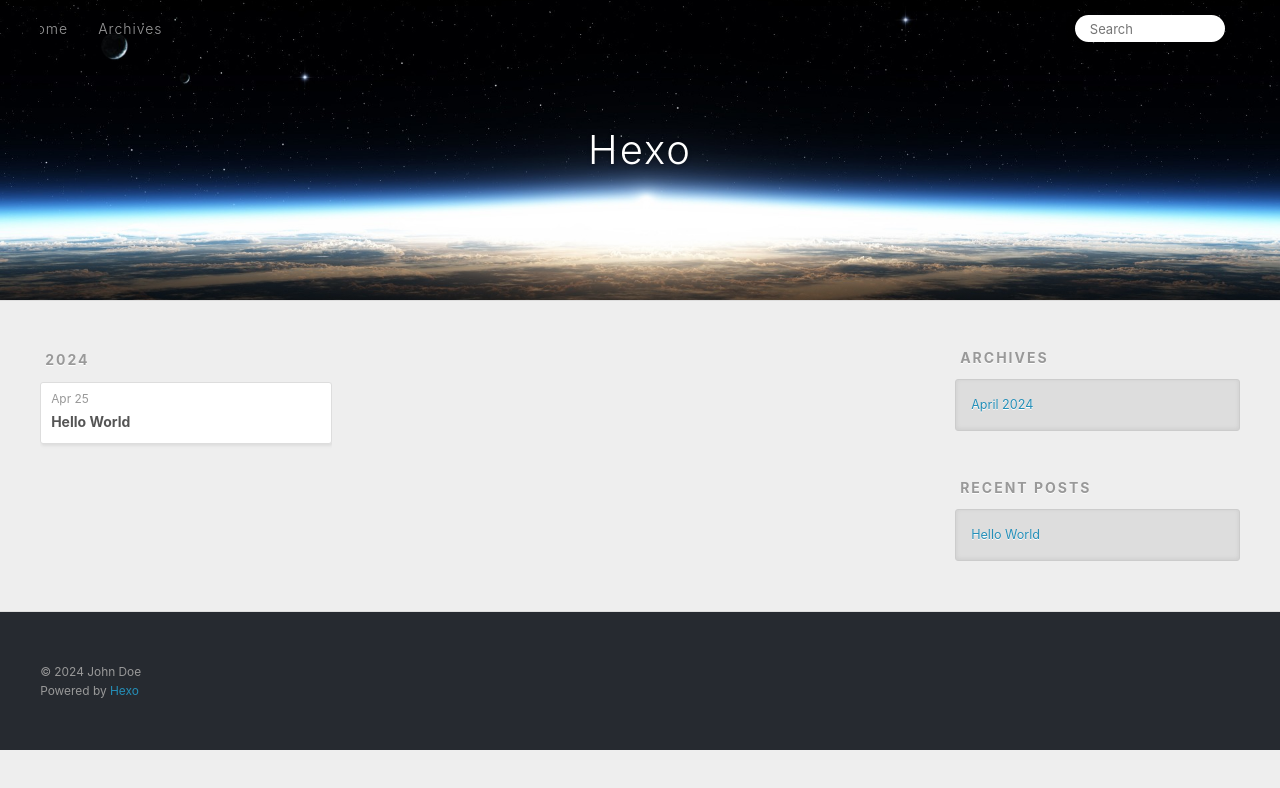
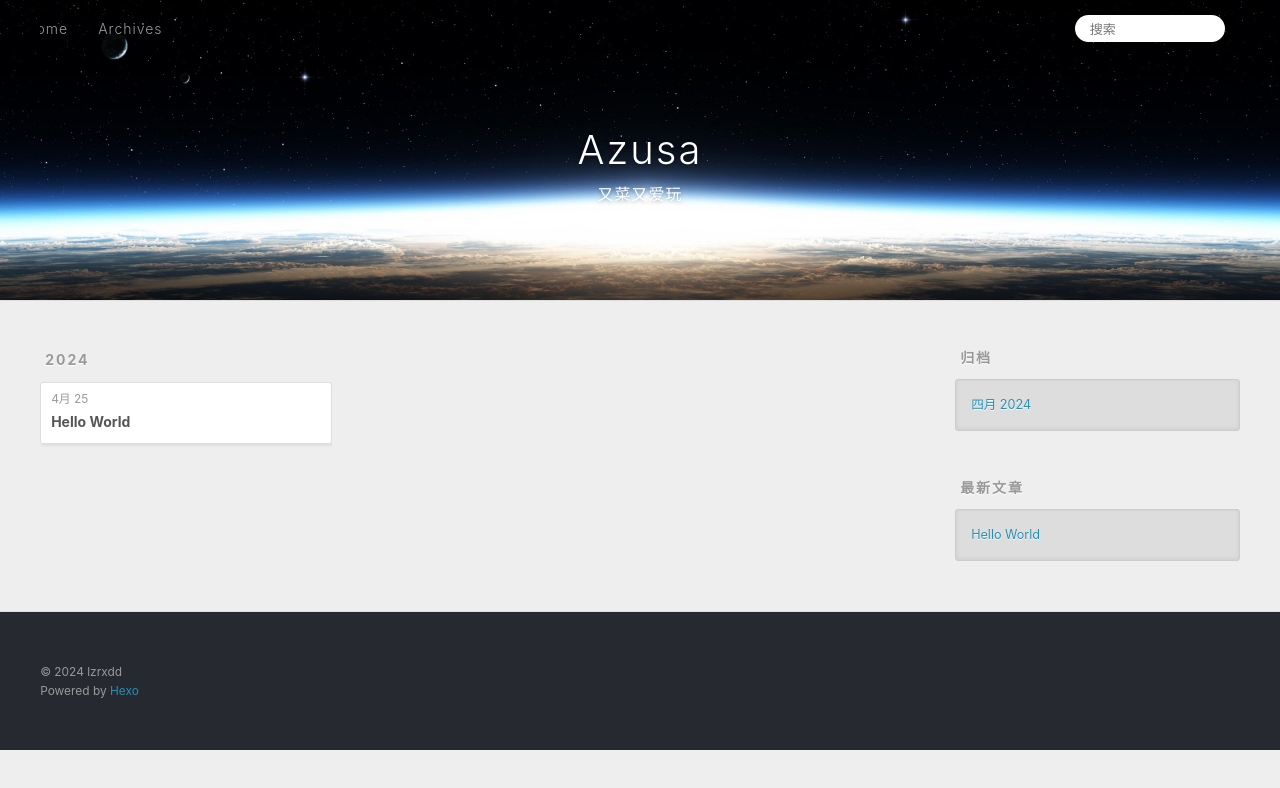
Before and after one commit to lzrxdd/lzrxdd.github.io, a plain HTML site: page archives/index.html in a window 1280 px wide. Both pictures are taken after a click on the link 1232 px from the left and 27 px from the top of the page. Drawn offline with Linux system fonts and the light colour scheme.

Commit message:
Site updated: 2024-04-25 13:46:04

```diff
--- a/archives/index.html
+++ b/archives/index.html
@@ -4,17 +4,17 @@
   <meta charset="utf-8">
 
 
-  <title>Archives | Hexo</title>
+  <title>归档 | Azusa</title>
   <meta name="viewport" content="width=device-width, initial-scale=1, shrink-to-fit=no">
   <meta property="og:type" content="website">
-<meta property="og:title" content="Hexo">
+<meta property="og:title" content="Azusa">
 <meta property="og:url" content="http://example.com/archives/index.html">
-<meta property="og:site_name" content="Hexo">
-<meta property="og:locale" content="en_US">
-<meta property="article:author" content="John Doe">
+<meta property="og:site_name" content="Azusa">
+<meta property="og:locale" content="zh_CN">
+<meta property="article:author" content="lzrxdd">
 <meta name="twitter:card" content="summary">
 
-    <link rel="alternate" href="/atom.xml" title="Hexo" type="application/atom+xml">
+    <link rel="alternate" href="/atom.xml" title="Azusa" type="application/atom+xml">
 
 
     <link rel="shortcut icon" href="/favicon.png">
@@ -39,8 +39,12 @@
   <div id="header-outer" class="outer">
     <div id="header-title" class="inner">
       <h1 id="logo-wrap">
-        <a href="/" id="logo">Hexo</a>
+        <a href="/" id="logo">Azusa</a>
       </h1>
+
+        <h2 id="subtitle-wrap">
+          <a href="/" id="subtitle">又菜又爱玩</a>
+        </h2>
 
     </div>
     <div id="header-inner" class="inner">
@@ -55,12 +59,12 @@
       <nav id="sub-nav">
 
 
-          <a class="nav-icon" href="/atom.xml" title="RSS Feed"><span class="fa fa-rss"></span></a>
+          <a class="nav-icon" href="/atom.xml" title="RSS 订阅"><span class="fa fa-rss"></span></a>
 
-        <a class="nav-icon nav-search-btn" title="Search"><span class="fa fa-search"></span></a>
+        <a class="nav-icon nav-search-btn" title="搜索"><span class="fa fa-search"></span></a>
       </nav>
       <div id="search-form-wrap">
-        <form action="//google.com/search" method="get" accept-charset="UTF-8" class="search-form"><input type="search" name="q" class="search-form-input" placeholder="Search"><button type="submit" class="search-form-submit">&#xF002;</button><input type="hidden" name="sitesearch" value="http://example.com"></form>
+        <form action="//google.com/search" method="get" accept-charset="UTF-8" class="search-form"><input type="search" name="q" class="search-form-input" placeholder="搜索"><button type="submit" class="search-form-submit">&#xF002;</button><input type="hidden" name="sitesearch" value="http://example.com"></form>
       </div>
     </div>
   </div>
@@ -84,7 +88,7 @@
   <div class="archive-article-inner">
     <header class="archive-article-header">
       <a href="/2024/04/25/hello-world/" class="archive-article-date">
-  <time class="dt-published" datetime="2024-04-25T05:03:18.163Z" itemprop="datePublished">Apr 25</time>
+  <time class="dt-published" datetime="2024-04-25T05:03:18.163Z" itemprop="datePublished">4月 25</time>
 </a>
 
 
@@ -116,9 +120,9 @@
 
 
   <div class="widget-wrap">
-    <h3 class="widget-title">Archives</h3>
+    <h3 class="widget-title">归档</h3>
     <div class="widget">
-      <ul class="archive-list"><li class="archive-list-item"><a class="archive-list-link" href="/archives/2024/04/">April 2024</a></li></ul>
+      <ul class="archive-list"><li class="archive-list-item"><a class="archive-list-link" href="/archives/2024/04/">四月 2024</a></li></ul>
     </div>
   </div>
 
@@ -126,7 +130,7 @@
 
 
   <div class="widget-wrap">
-    <h3 class="widget-title">Recent Posts</h3>
+    <h3 class="widget-title">最新文章</h3>
     <div class="widget">
       <ul>
 
@@ -147,7 +151,7 @@
   <div class="outer">
     <div id="footer-info" class="inner">
 
-      &copy; 2024 John Doe<br>
+      &copy; 2024 lzrxdd<br>
       Powered by <a href="https://hexo.io/" target="_blank">Hexo</a>
     </div>
   </div>
```
Also changed, not shown: 2024/04/25/hello-world/index.html (+18 -14 lines), archives/2024/04/index.html (+19 -15 lines), archives/2024/index.html (+19 -15 lines), index.html (+19 -15 lines).
